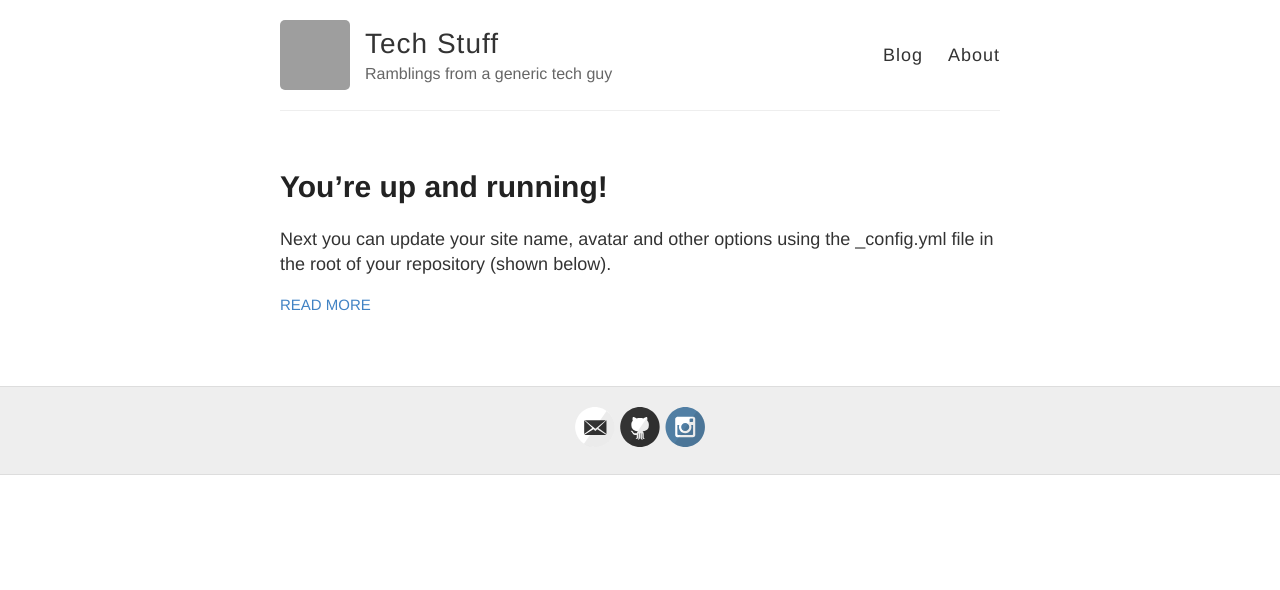
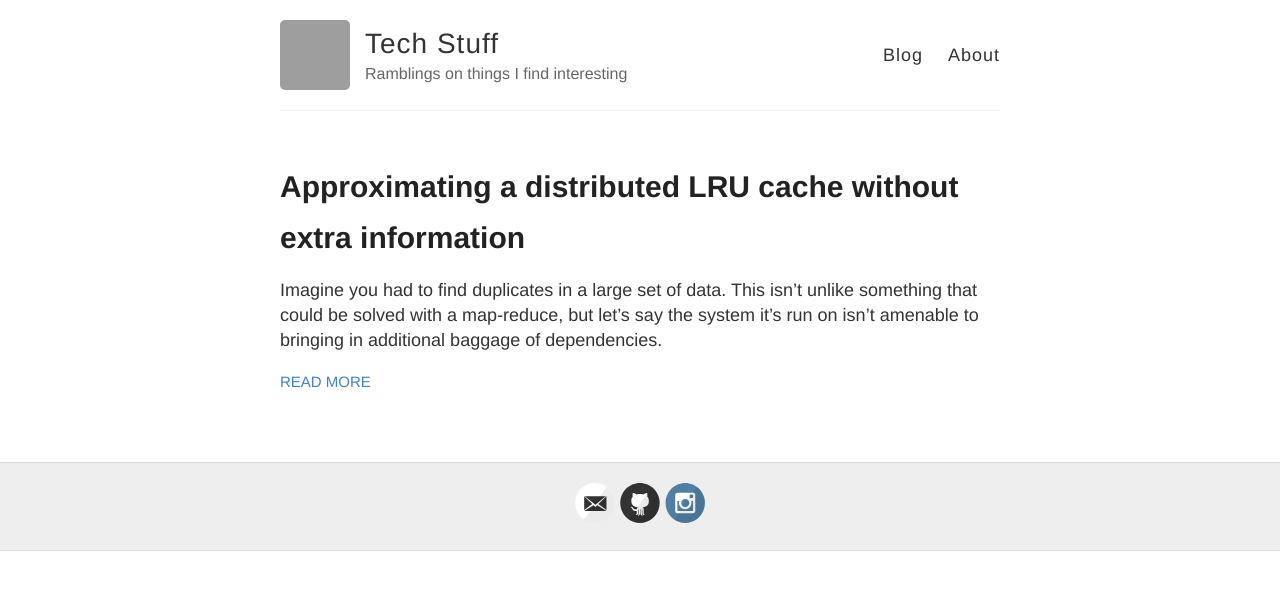
Before and after one commit to aymarino/aymarino.github.io, a Jekyll site: the page built from index.html, in a window 1280 px wide. Shown: the top 590 px of the page. Built offline with Jekyll 4.4.1, drawn with Linux system fonts in a browser that asks for light colours; grey boxes are pictures that could not be loaded.

Commit message:
Add post: distributed LRU cache

```diff
--- a/_config.yml
+++ b/_config.yml
@@ -6,7 +6,7 @@
 name: Tech Stuff
 
 # Short bio or description (displayed in the header)
-description: Ramblings from a generic tech guy
+description: Ramblings on things I find interesting
 
 # URL of your avatar or profile pic (you could use your GitHub profile pic)
 avatar: https://avatars1.githubusercontent.com/u/7832922?s=460&u=d4e59532be8dc1861ce5a31c93029cb38256f911&v=4
--- a/_posts/2014-3-3-Hello-World.md
+++ /dev/null
@@ -1,10 +0,0 @@
----
-layout: post
-title: You're up and running!
----
-
-Next you can update your site name, avatar and other options using the _config.yml file in the root of your repository (shown below).
-
-![_config.yml]({{ site.baseurl }}/images/config.png)
-
-The easiest way to make your first post is to edit this one. Go into /_posts/ and update the Hello World markdown file. For more instructions head over to the [Jekyll Now repository](https://github.com/barryclark/jekyll-now) on GitHub.
--- /dev/null
+++ b/_posts/2020-6-11-LRU-cache.md
@@ -0,0 +1,17 @@
+---
+layout: post
+title: Approximating a distributed LRU cache without extra information
+---
+
+Imagine you had to find duplicates in a large set of data. This isn't unlike something that could be solved with a map-reduce, but let's say the system it's run on isn't amenable to bringing in additional baggage of dependencies.
+
+* The mapping: Process a piece of data into a hash, some metadata, and a counter.
+* The reducing: Combine identical hashes with a "pick any" selection for the metadata, and a sum of the counts.
+
+It's a distributed job across threads or processes working each on a subsection of the data chunks. Even since we're keeping it simple, the mapping is fine and in this case we can even just track things with a hash map (in this case it was a `std::unordered_map`, potentially more on that later): a new hash is just added, and an existing hash just takes the prior's metadata and increments the count.
+
+The reducing is the tricky part, but if disk space is no issue, synchronization can be accomplished simply by flushing any new contents of the map (that is, since the last flush) onto disk. This does require tracking a second, temporary, map of new elements, though its size can be bounded by flushing after processing a set number of chunks. We synchronize with other workers by reading back the whole file into the larger map, adding up the counts of hashes. Clearly, performance in this area wasn't ever a particular priority--indeed, it turns out that the runtime of the system is heavily dominated by the generation of the hashes themselves.
+
+The above architecture was what was implemented, for better or for worse. Later, a problem came up because in this scheme the size of the in-memory map can grow unbounded, which was starting to cause issues as the set of data grew. If we want to bound the memory usage (sacrificing some accuracy of finding duplicates), what's interesting is that the LRU-ness of the map is an emergent propery of the synchronization scheme: the earlier entries in the file (later if reading backwards) are approximately the LRU elements if they weren't also present later in the file. So, bounding the map size is as easy as refusing to insert new hashes after reaching the size bound.
+
+However, the only reason this is an emergent property is that the on-disk file is approximately tracking every single hash-metadata item seen, in the order it was seen by one of the workers. If you don't need LRU tracking, this is absurdly redundant. But, it turns out to be quite useful to have that redundant information lying around when you _do_ need to use it.
```
